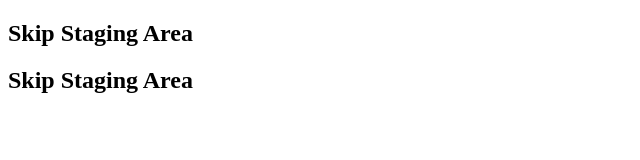
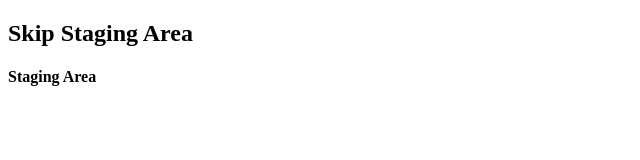
Before and after one commit to m-usman-training/Skip-Staging-Area, a plain HTML site: page index.html in a window 1280 px wide. Shown: the whole page, without its empty margins (0-640 px from the left). Drawn offline with Linux system fonts and the light colour scheme.

Commit message:
specific file

```diff
--- a/index.html
+++ b/index.html
@@ -7,6 +7,6 @@
 </head>
 <body>
     <h2>Skip Staging Area</h2>
-    <h2>Skip Staging Area</h2>
+    <h4>Staging Area</h4>
 </body>
 </html>
```
